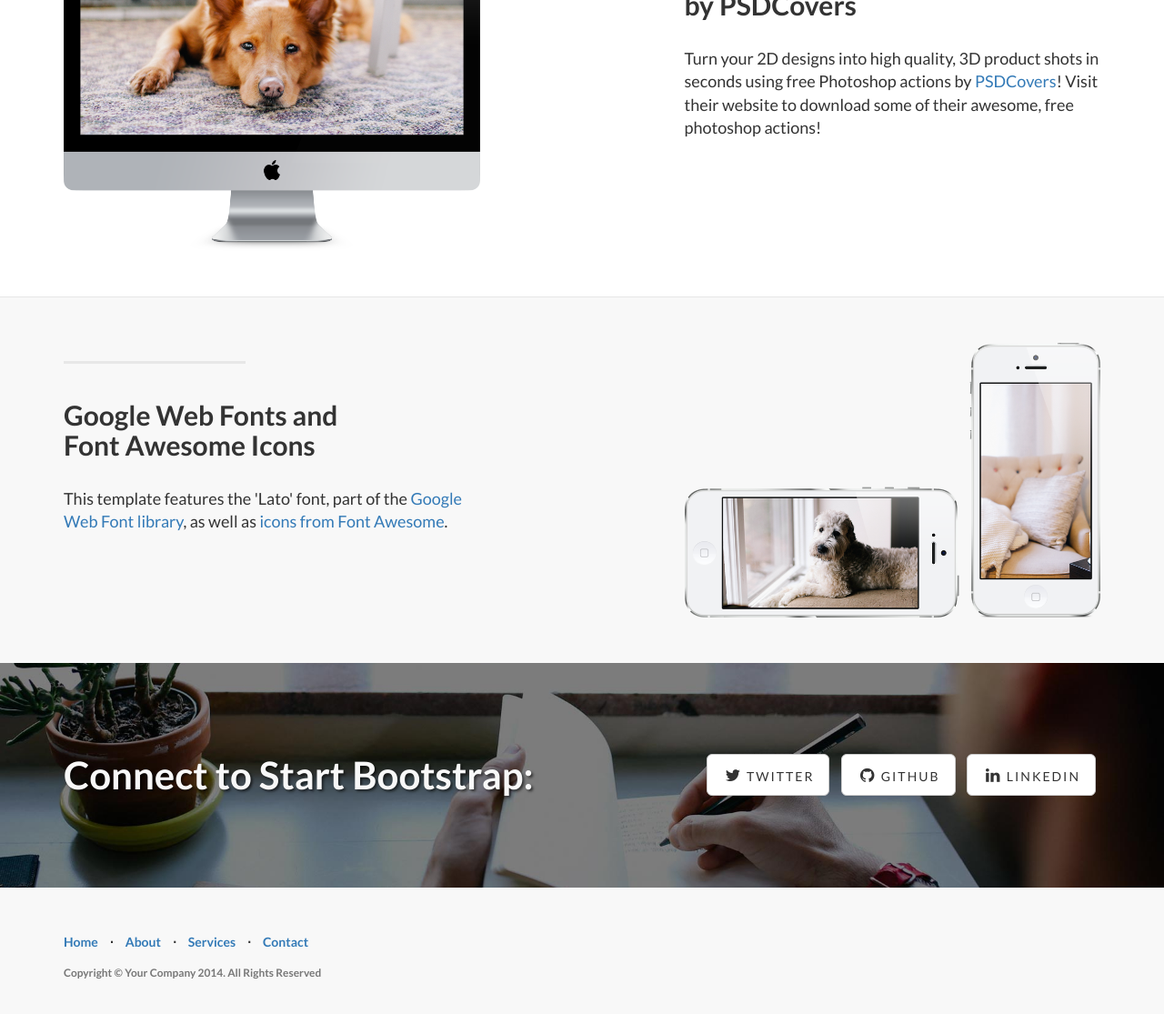
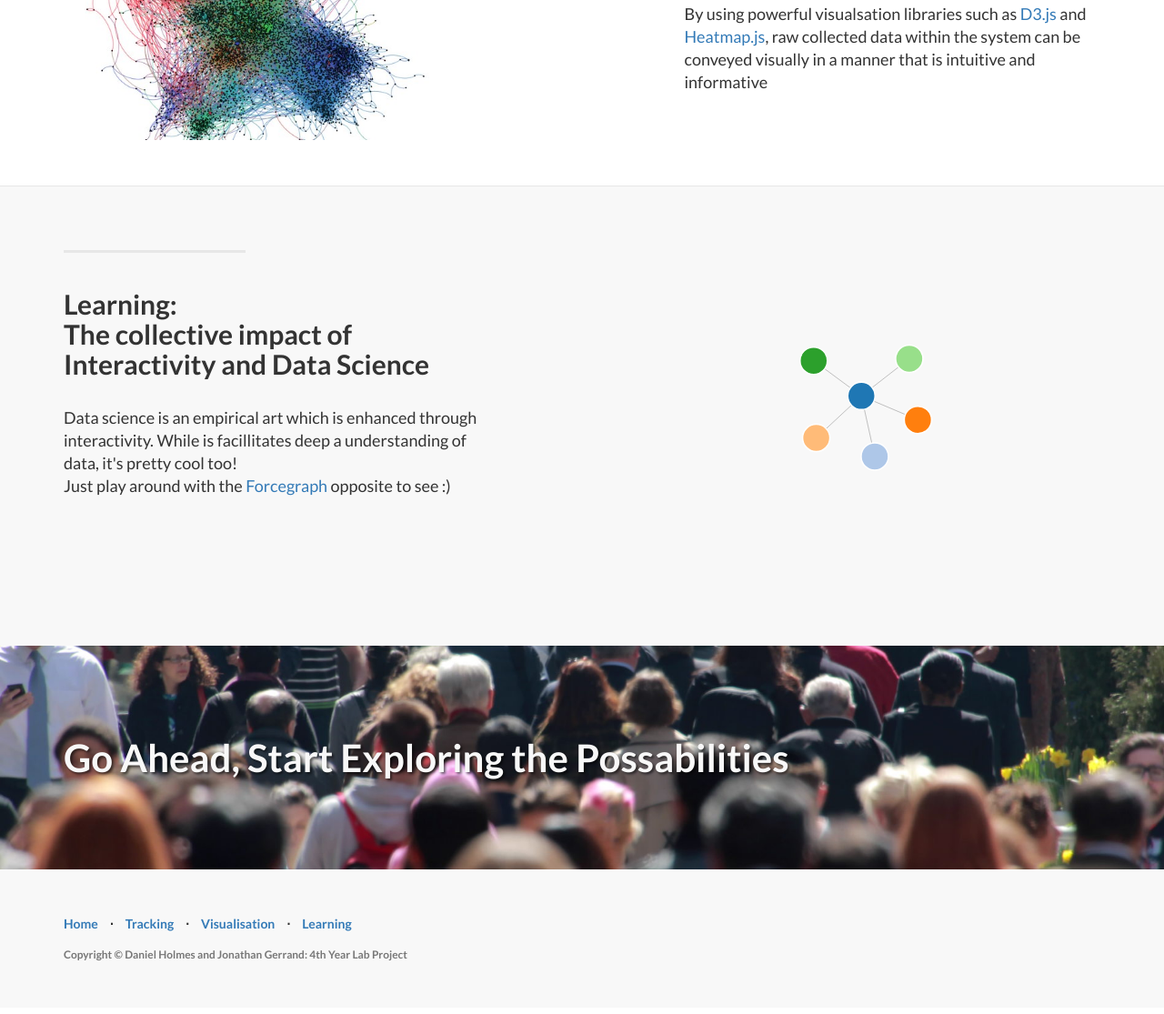
Before and after one commit to JonGerrand/Lab-Project, a plain HTML site: page Testing/Webpage/startbootstrap-landing-page-1.0.4/index.html in a window 1280 px wide. Shown: the part 1389-2504 px from the top of the page at 91% size. Drawn offline with nearby package versions, Linux system fonts and the light colour scheme.

Commit message:
Completed Landing Page
- All links are finalised
- Possibly some work on interactivity required

```diff
--- a/Testing/Webpage/startbootstrap-landing-page-1.0.4/css/landing-page.css
+++ b/Testing/Webpage/startbootstrap-landing-page-1.0.4/css/landing-page.css
@@ -8,6 +8,11 @@ body,
 html {
     width: 100%;
     height: 100%;
+}
+
+.forceDiv {
+  width:auto;
+  height:auto;
 }
 
 body,
@@ -34,8 +39,8 @@ h6 {
     padding-top: 50px; /* If you're making other pages, make sure there is 50px of padding to make sure the navbar doesn't overlap content! */
     padding-bottom: 50px;
     text-align: center;
-    color: #f8f8f8;
-    background: url(../img/intro-bg.jpg) no-repeat center center;
+    color: #ffffff;
+    background: url(../img/background.png) no-repeat center center;
     background-size: cover;
 }
 
@@ -116,7 +121,7 @@ h6 {
 .banner {
     padding: 100px 0;
     color: #f8f8f8;
-    background: url(../img/banner-bg.jpg) no-repeat center center;
+    background: url(../img/crowd.jpg) no-repeat center center;
     background-size: cover;
 }
 
@@ -168,3 +173,13 @@ footer {
 p.copyright {
     margin: 15px 0 0;
 }
+
+.node {
+  stroke: #fff;
+  stroke-width: 1.5px;
+}
+
+.link {
+  stroke: #999;
+  stroke-opacity: .6;
+}
--- /dev/null
+++ b/Testing/Webpage/startbootstrap-landing-page-1.0.4/data/data.json
@@ -0,0 +1,17 @@
+{
+  "nodes":[
+    {"name":"One","group":1},
+    {"name":"Two","group":2},
+    {"name":"Three","group":3},
+    {"name":"Four","group":4},
+    {"name":"Five","group":5},
+    {"name":"Six","group":6}
+  ],
+  "links":[
+    {"source":1,"target":0,"value":1},
+    {"source":2,"target":0,"value":1},
+    {"source":3,"target":0,"value":1},
+    {"source":4,"target":0,"value":1},
+    {"source":5,"target":0,"value":1}
+  ]
+}
--- a/Testing/Webpage/startbootstrap-landing-page-1.0.4/index.html
+++ b/Testing/Webpage/startbootstrap-landing-page-1.0.4/index.html
@@ -9,7 +9,7 @@
     <meta name="description" content="">
     <meta name="author" content="">
 
-    <title>Landing Page - Start Bootstrap Theme</title>
+    <title>Movement Visualisation - 4th Year Lab Project </title>
 
     <!-- Bootstrap Core CSS -->
     <link href="css/bootstrap.min.css" rel="stylesheet">
@@ -43,19 +43,19 @@
                     <span class="icon-bar"></span>
                     <span class="icon-bar"></span>
                 </button>
-                <a class="navbar-brand topnav" href="#">Start Bootstrap</a>
+                <a class="navbar-brand topnav" href="#">User Login</a>
             </div>
             <!-- Collect the nav links, forms, and other content for toggling -->
             <div class="collapse navbar-collapse" id="bs-example-navbar-collapse-1">
                 <ul class="nav navbar-nav navbar-right">
                     <li>
-                        <a href="#about">About</a>
+                        <a href="#about">Tracking</a>
                     </li>
                     <li>
-                        <a href="#services">Services</a>
+                        <a href="#services">Visualisation</a>
                     </li>
                     <li>
-                        <a href="#contact">Contact</a>
+                        <a href="#contact">Learning</a>
                     </li>
                 </ul>
             </div>
@@ -73,18 +73,12 @@
             <div class="row">
                 <div class="col-lg-12">
                     <div class="intro-message">
-                        <h1>Landing Page</h1>
-                        <h3>A Template by Start Bootstrap</h3>
+                        <h1>Pedestrian Tracking</h1>
+                        <h3>Movement Visualisation through a Wireless Sensor Network</h3>
                         <hr class="intro-divider">
                         <ul class="list-inline intro-social-buttons">
                             <li>
-                                <a href="https://twitter.com/SBootstrap" class="btn btn-default btn-lg"><i class="fa fa-twitter fa-fw"></i> <span class="network-name">Twitter</span></a>
-                            </li>
-                            <li>
-                                <a href="https://github.com/IronSummitMedia/startbootstrap" class="btn btn-default btn-lg"><i class="fa fa-github fa-fw"></i> <span class="network-name">Github</span></a>
-                            </li>
-                            <li>
-                                <a href="#" class="btn btn-default btn-lg"><i class="fa fa-linkedin fa-fw"></i> <span class="network-name">Linkedin</span></a>
+                                <a href="https://github.com/JonGerrand/Lab-Project" class="btn btn-default btn-lg"><i class="fa fa-github fa-fw"></i> <span class="network-name">Github</span></a>
                             </li>
                         </ul>
                     </div>
@@ -107,11 +101,11 @@
                 <div class="col-lg-5 col-sm-6">
                     <hr class="section-heading-spacer">
                     <div class="clearfix"></div>
-                    <h2 class="section-heading">Death to the Stock Photo:<br>Special Thanks</h2>
-                    <p class="lead">A special thanks to <a target="_blank" href="http://join.deathtothestockphoto.com/">Death to the Stock Photo</a> for providing the photographs that you see in this template. Visit their website to become a member.</p>
+                    <h2 class="section-heading">Silent Tracking:<br>Utilising the Power of BLE</h2>
+                    <p class="lead">Through the use of the <a target="_blank" href="http://ubertooth.sourceforge.net/hardware/one/">Ubertooth Bluetooth Packet Sniffer</a>, individuals can be tracked by observing their BLE enabled enabled device's advertising messages.</p>
                 </div>
                 <div class="col-lg-5 col-lg-offset-2 col-sm-6">
-                    <img class="img-responsive" src="img/ipad.png" alt="">
+                    <img class="img-responsive" src="img/uber3.jpg" alt="">
                 </div>
             </div>
 
@@ -129,11 +123,11 @@
                 <div class="col-lg-5 col-lg-offset-1 col-sm-push-6  col-sm-6">
                     <hr class="section-heading-spacer">
                     <div class="clearfix"></div>
-                    <h2 class="section-heading">3D Device Mockups<br>by PSDCovers</h2>
-                    <p class="lead">Turn your 2D designs into high quality, 3D product shots in seconds using free Photoshop actions by <a target="_blank" href="http://www.psdcovers.com/">PSDCovers</a>! Visit their website to download some of their awesome, free photoshop actions!</p>
+                    <h2 class="section-heading">Visualisation:<br>Turning Data into Knowledge</h2>
+                    <p class="lead">By using powerful visualsation libraries such as <a target="_blank" href="http://d3js.org//">D3.js</a> and <a target="_blank" href="http://www.patrick-wied.at/static/heatmapjs/">Heatmap.js</a>, raw collected data within the system can be conveyed visually in a manner that is intuitive and informative</p>
                 </div>
                 <div class="col-lg-5 col-sm-pull-6  col-sm-6">
-                    <img class="img-responsive" src="img/dog.png" alt="">
+                    <img class="img-responsive" src="img/visualisation.jpg" alt="">
                 </div>
             </div>
 
@@ -151,11 +145,13 @@
                 <div class="col-lg-5 col-sm-6">
                     <hr class="section-heading-spacer">
                     <div class="clearfix"></div>
-                    <h2 class="section-heading">Google Web Fonts and<br>Font Awesome Icons</h2>
-                    <p class="lead">This template features the 'Lato' font, part of the <a target="_blank" href="http://www.google.com/fonts">Google Web Font library</a>, as well as <a target="_blank" href="http://fontawesome.io">icons from Font Awesome</a>.</p>
+                    <h2 class="section-heading">Learning:<br>The collective impact of Interactivity and Data Science</h2>
+                    <p class="lead">Data science is an empirical art which is enhanced through interactivity. While is facillitates deep a understanding of data, it's pretty cool too!<br>Just play around with the <a target="_blank" href="http://bl.ocks.org/mbostock/4062045"> Forcegraph</a> opposite to see :)</p>
                 </div>
                 <div class="col-lg-5 col-lg-offset-2 col-sm-6">
-                    <img class="img-responsive" src="img/phones.png" alt="">
+                  <div class="forceDiv">
+                  </div>
+                    <!-- <img class="img-responsive" src="img/phones.png" alt=""> -->
                 </div>
             </div>
 
@@ -171,24 +167,10 @@
         <div class="container">
 
             <div class="row">
-                <div class="col-lg-6">
-                    <h2>Connect to Start Bootstrap:</h2>
-                </div>
-                <div class="col-lg-6">
-                    <ul class="list-inline banner-social-buttons">
-                        <li>
-                            <a href="https://twitter.com/SBootstrap" class="btn btn-default btn-lg"><i class="fa fa-twitter fa-fw"></i> <span class="network-name">Twitter</span></a>
-                        </li>
-                        <li>
-                            <a href="https://github.com/IronSummitMedia/startbootstrap" class="btn btn-default btn-lg"><i class="fa fa-github fa-fw"></i> <span class="network-name">Github</span></a>
-                        </li>
-                        <li>
-                            <a href="#" class="btn btn-default btn-lg"><i class="fa fa-linkedin fa-fw"></i> <span class="network-name">Linkedin</span></a>
-                        </li>
-                    </ul>
+                <div class="col-lg-12">
+                    <h2>Go Ahead, Start Exploring the Possabilities</h2>
                 </div>
             </div>
-
         </div>
         <!-- /.container -->
 
@@ -206,18 +188,18 @@
                         </li>
                         <li class="footer-menu-divider">&sdot;</li>
                         <li>
-                            <a href="#about">About</a>
+                            <a href="#about">Tracking</a>
                         </li>
                         <li class="footer-menu-divider">&sdot;</li>
                         <li>
-                            <a href="#services">Services</a>
+                            <a href="#services">Visualisation</a>
                         </li>
                         <li class="footer-menu-divider">&sdot;</li>
                         <li>
-                            <a href="#contact">Contact</a>
+                            <a href="#contact">Learning</a>
                         </li>
                     </ul>
-                    <p class="copyright text-muted small">Copyright &copy; Your Company 2014. All Rights Reserved</p>
+                    <p class="copyright text-muted small">Copyright &copy; Daniel Holmes and Jonathan Gerrand: 4th Year Lab Project</p>
                 </div>
             </div>
         </div>
@@ -229,6 +211,11 @@
     <!-- Bootstrap Core JavaScript -->
     <script src="js/bootstrap.min.js"></script>
 
+    <!-- D3.js Force graph -->
+    <script src="https://cdnjs.cloudflare.com/ajax/libs/d3/3.5.5/d3.min.js"></script>
+    <script src="js/forcechart.js"></script>
+
+
 </body>
 
 </html>
--- /dev/null
+++ b/Testing/Webpage/startbootstrap-landing-page-1.0.4/js/forcechart.js
@@ -0,0 +1,49 @@
+var width = 400,
+    height = 400;
+
+var color = d3.scale.category20();
+
+var force = d3.layout.force()
+    .charge(-300)
+    .linkDistance(60)
+    .size([width, height]);
+
+var svg = d3.select(".forceDiv").append("svg")
+    .attr("width", width)
+    .attr("height", height);
+
+d3.json("data/data.json", function(error, graph) {
+  if (error) throw error;
+
+  force
+      .nodes(graph.nodes)
+      .links(graph.links)
+      .start();
+
+  var link = svg.selectAll(".link")
+      .data(graph.links)
+    .enter().append("line")
+      .attr("class", "link")
+      .style("stroke-width", function(d) { return Math.sqrt(d.value); });
+
+  var node = svg.selectAll(".node")
+      .data(graph.nodes)
+    .enter().append("circle")
+      .attr("class", "node")
+      .attr("r", 15)
+      .style("fill", function(d) { return color(d.group); })
+      .call(force.drag);
+
+  node.append("title")
+      .text(function(d) { return d.name; });
+
+  force.on("tick", function() {
+    link.attr("x1", function(d) { return d.source.x; })
+        .attr("y1", function(d) { return d.source.y; })
+        .attr("x2", function(d) { return d.target.x; })
+        .attr("y2", function(d) { return d.target.y; });
+
+    node.attr("cx", function(d) { return d.x; })
+        .attr("cy", function(d) { return d.y; });
+  });
+});
```
Also changed, not shown: Testing/Webpage/startbootstrap-landing-page-1.0.4/img/Background.svg (added), Testing/Webpage/startbootstrap-landing-page-1.0.4/img/crowd.jpg (added), Testing/Webpage/startbootstrap-landing-page-1.0.4/img/uber3.jpg (added), Testing/Webpage/startbootstrap-landing-page-1.0.4/img/visualisation.jpg (added), 2 other files.
